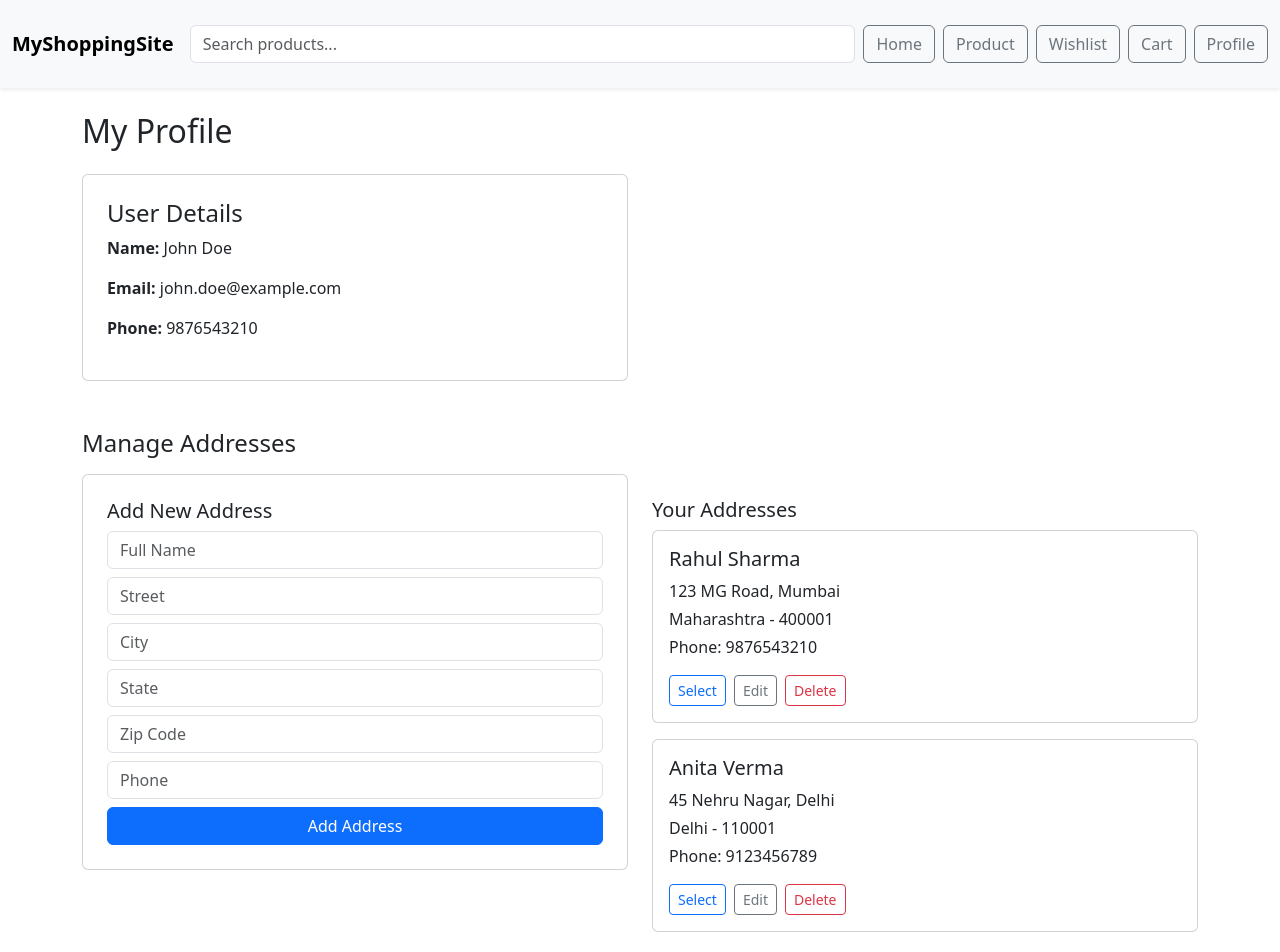
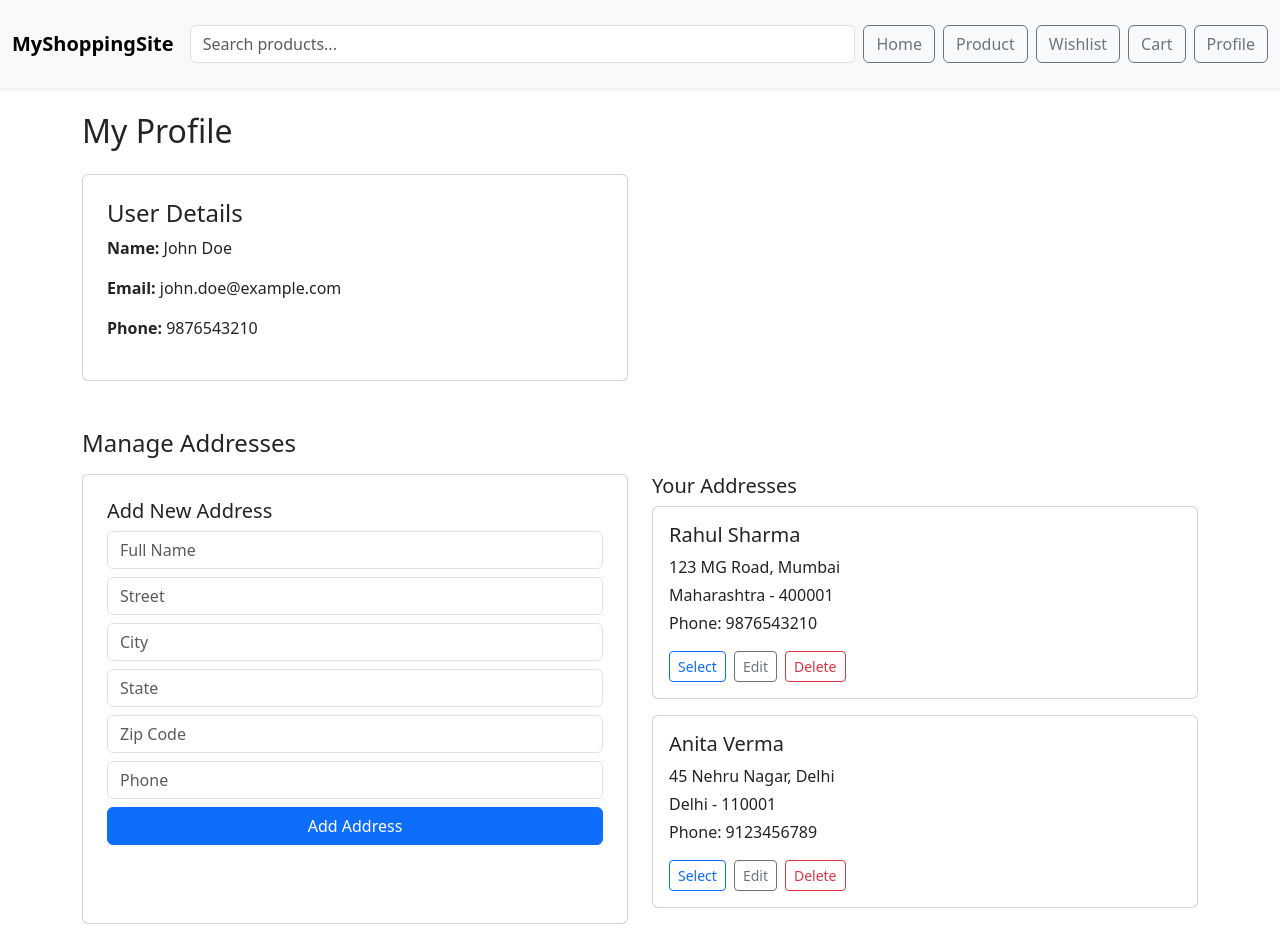
Before and after one commit to Rinkesh1005/Major-Project-1, a React (Vite) app in the folder Frontend/: page /profile in a window 1280 px wide. Shown: the top 952 px of the page. Built offline with nearby package versions, Linux system fonts and the light colour scheme.

Commit message:
Edited some codes inside components folder and pages folder

```diff
--- a/Frontend/src/pages/UserProfilePage.jsx
+++ b/Frontend/src/pages/UserProfilePage.jsx
@@ -127,8 +127,8 @@ const UserProfilePage = ({ searchQuery, setSearchQuery }) => {
 
         <h4 className="mt-5">Manage Addresses</h4>
         <div className="row mt-3">
-          <div className="col-md-6">
-            <div className="card p-4">
+          <div className="col-md-6 mb-4">
+            <div className="card p-4 h-100">
               <h5>{editAddressId ? "Edit Address" : "Add New Address"}</h5>
               <form onSubmit={handleAddOrUpdateAddress}>
                 <input
@@ -192,7 +192,8 @@ const UserProfilePage = ({ searchQuery, setSearchQuery }) => {
             </div>
           </div>
 
-          <div className="col-md-6 py-4">
+          <div className="col-md-6 mb-4">
+
             <h5>Your Addresses</h5>
             {addresses.length === 0 ? (
               <p>No addresses added yet.</p>
```
